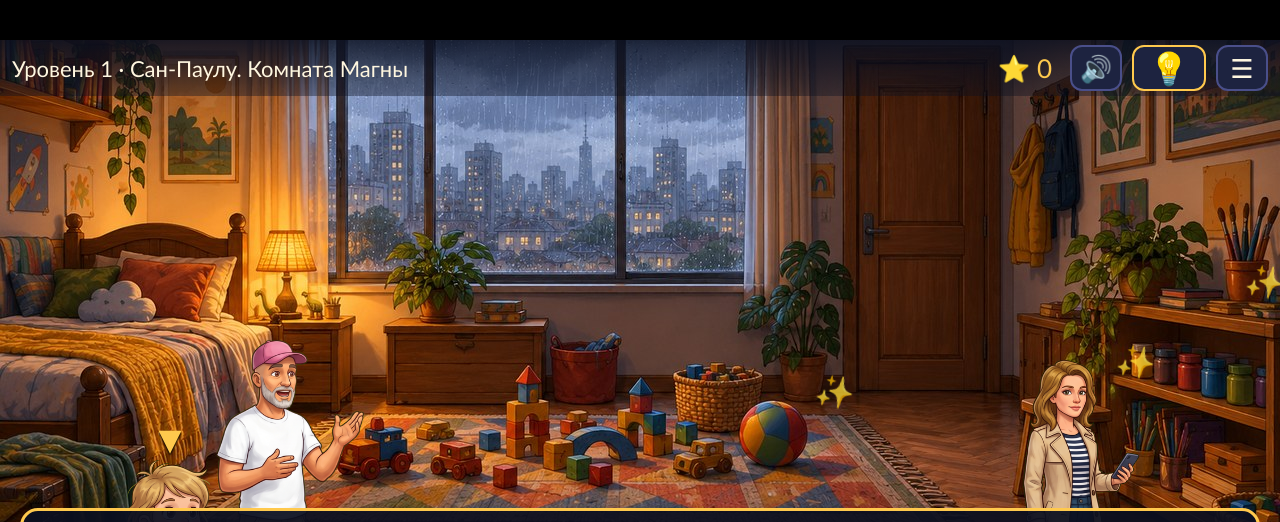
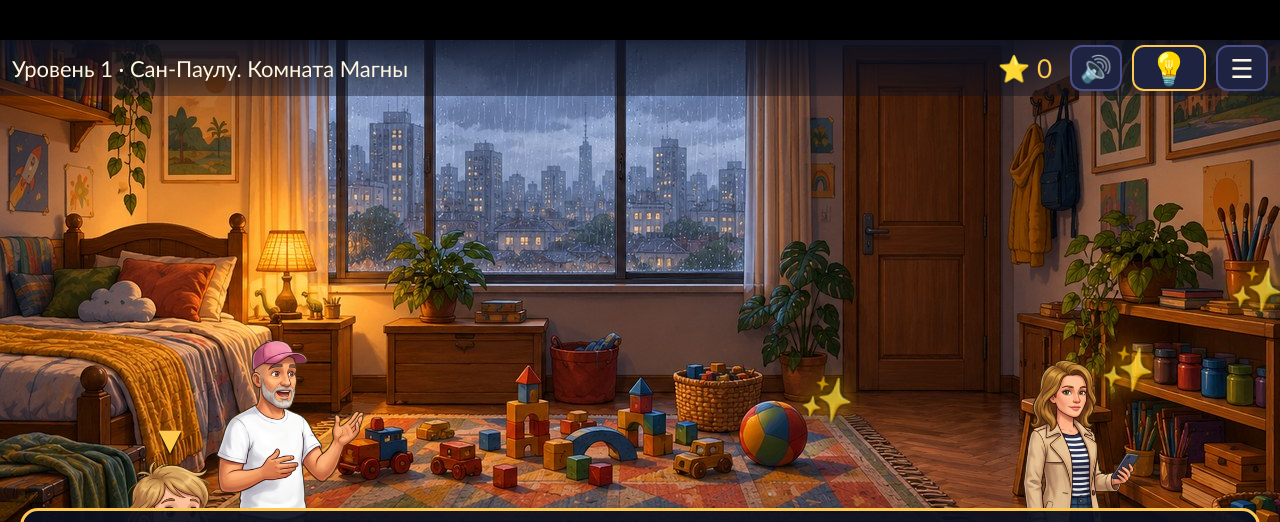
Before and after one commit to Reacctor/magna-atlantis, a plain HTML site: page index.html in a window 1280 px wide. Both pictures are taken after a click on the button "▶ Новая игра". Shown: the top 522 px of the page. Drawn offline with Linux system fonts and the light colour scheme.

Commit message:
Hotspot sparkles: keep them below the HUD bar and make them bigger with a glow; lid rect lowered on level 7
Co-Authored-By: Claude Fable 5.1 <noreply@anthropic.com>

```diff
--- a/index.html
+++ b/index.html
@@ -43,7 +43,9 @@ button { font: inherit; color: inherit; cursor: pointer; touch-action: manipulat
 .scene:not(.art) ~ .hs-layer .hs.decor { outline-style: dotted; outline-color: #ffffff66; background: #ffffff10; }
 .scene:not(.art) ~ .hs-layer .hs.done { background: #4fd36a22; }
 .scene:not(.art) ~ .hs-layer .hs-label { display: block; position: absolute; left: 10px; top: 8px; right: 10px; font-size: 24px; font-weight: bold; color: #fff; text-shadow: 0 2px 3px #000; }
-.spark { position: absolute; right: -6px; top: -10px; font-size: 34px; animation: spark 1.6s ease-in-out infinite; pointer-events: none; }
+.spark { position: absolute; right: -6px; top: -10px; font-size: 46px; animation: spark 1.6s ease-in-out infinite; pointer-events: none;
+  filter: drop-shadow(0 0 4px #000) drop-shadow(0 0 10px #ffb000); }
+.hs.near-top .spark { top: 6px; right: 6px; }  /* keep the sparkle out from under the HUD bar */
 @keyframes spark { 0%, 100% { transform: scale(.75) rotate(0); opacity: .55; } 50% { transform: scale(1.1) rotate(20deg); opacity: 1; } }
 
 /* sprites */
--- a/js/engine.js
+++ b/js/engine.js
@@ -287,7 +287,7 @@ function renderDynamic() {
   UI.hsLayer.innerHTML = '';
   for (const h of lv.hs) {
     if (!h.r || !hsVisible(h)) continue;
-    const d = el('div', 'hs' + (h.decor ? ' decor' : '') + (hsDone(h) ? ' done' : ''), null, UI.hsLayer);
+    const d = el('div', 'hs' + (h.decor ? ' decor' : '') + (hsDone(h) ? ' done' : '') + (h.r[1] < 90 ? ' near-top' : ''), null, UI.hsLayer);
     d.style.left = h.r[0] + 'px'; d.style.top = h.r[1] + 'px'; d.style.width = h.r[2] + 'px'; d.style.height = h.r[3] + 'px';
     el('span', 'hs-label', hsName(h), d);
     if (!h.decor && !hsDone(h)) el('span', 'spark', '✨', d);
--- a/js/levels.js
+++ b/js/levels.js
@@ -173,7 +173,7 @@ const LEVELS = [
       { id: 'trees', r: [16, 56, 200, 290], decor: true },
       { id: 'baron', ch: 'baron', decor: true },
       { id: 'karkusha', ch: 'karkusha', decor: true },
-      { id: 'lid', r: [290, 56, 280, 110], hero: 'papa', puzzle: 'pattern2' },
+      { id: 'lid', r: [290, 90, 280, 130], hero: 'papa', puzzle: 'pattern2' },
       { id: 'keyhole', r: [330, 250, 200, 110], need: ['lid'], hero: 'magna', puzzle: 'add5' },
       { id: 'snezhana', ch: 'snezhana', need: ['keyhole'], goal: true },
     ] },
```
Also changed, not shown: art/manifest.json.
